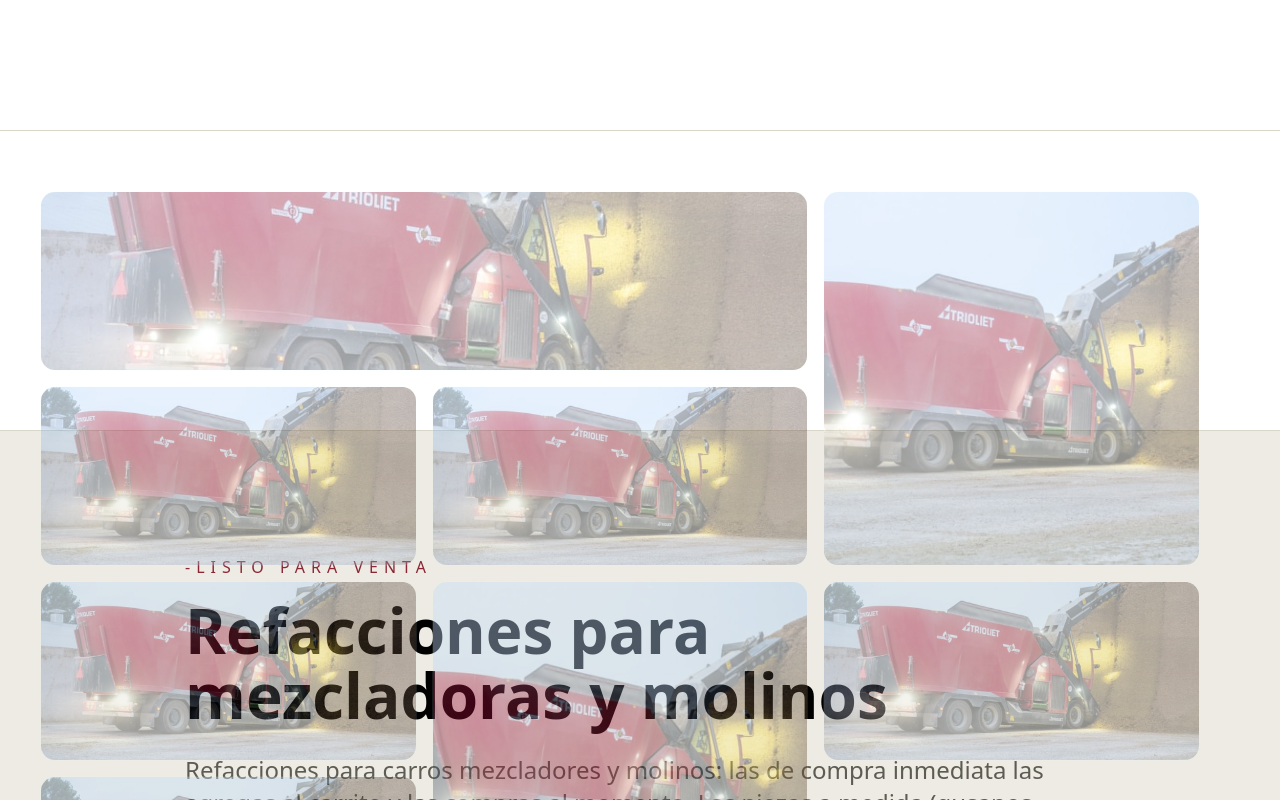
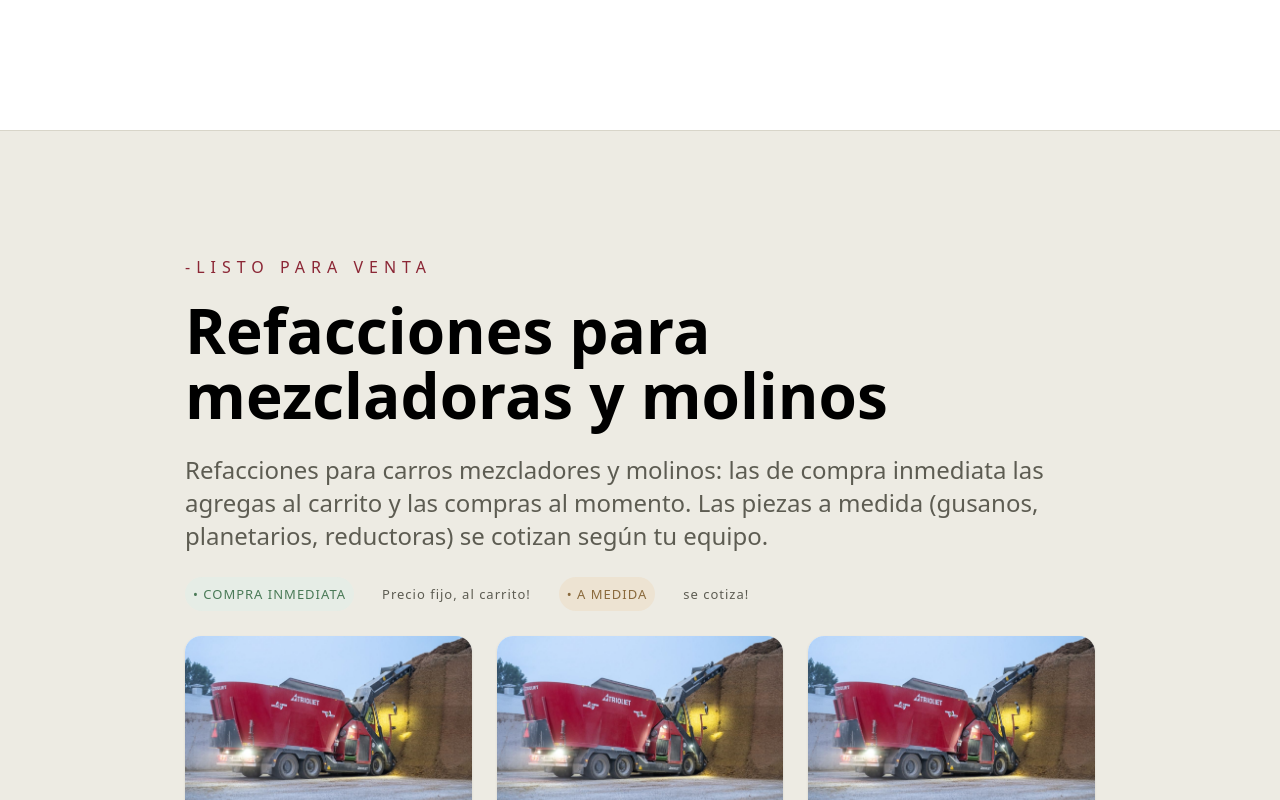
Before and after one commit to Pjezz/proyectoWash, a React (Vite) app in the folder proyectoWash/: page / in a window 1280 px wide. Shown: the part 1820-2620 px from the top of the page. Built offline with nearby package versions, Linux system fonts and the light colour scheme.

Commit message:
corrigiendo distribucion

```diff
--- a/proyectoWash/src/App.jsx
+++ b/proyectoWash/src/App.jsx
@@ -24,10 +24,10 @@ function App() {
       <Todo/>
     </section>
     <section>
-      <References/>
+      <Sale/>
     </section>
     <section>
-      <Sale/>
+      <References/>
     </section>
   </div>
   );
```
